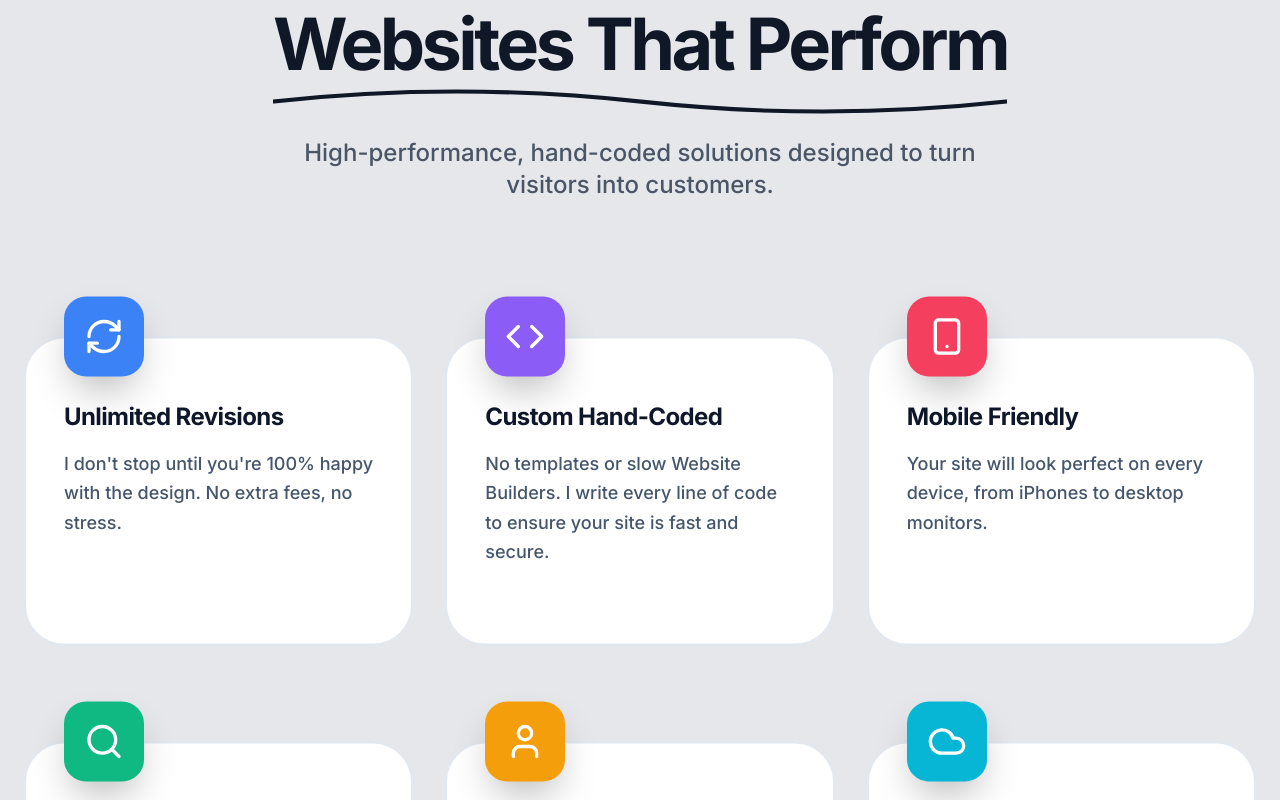
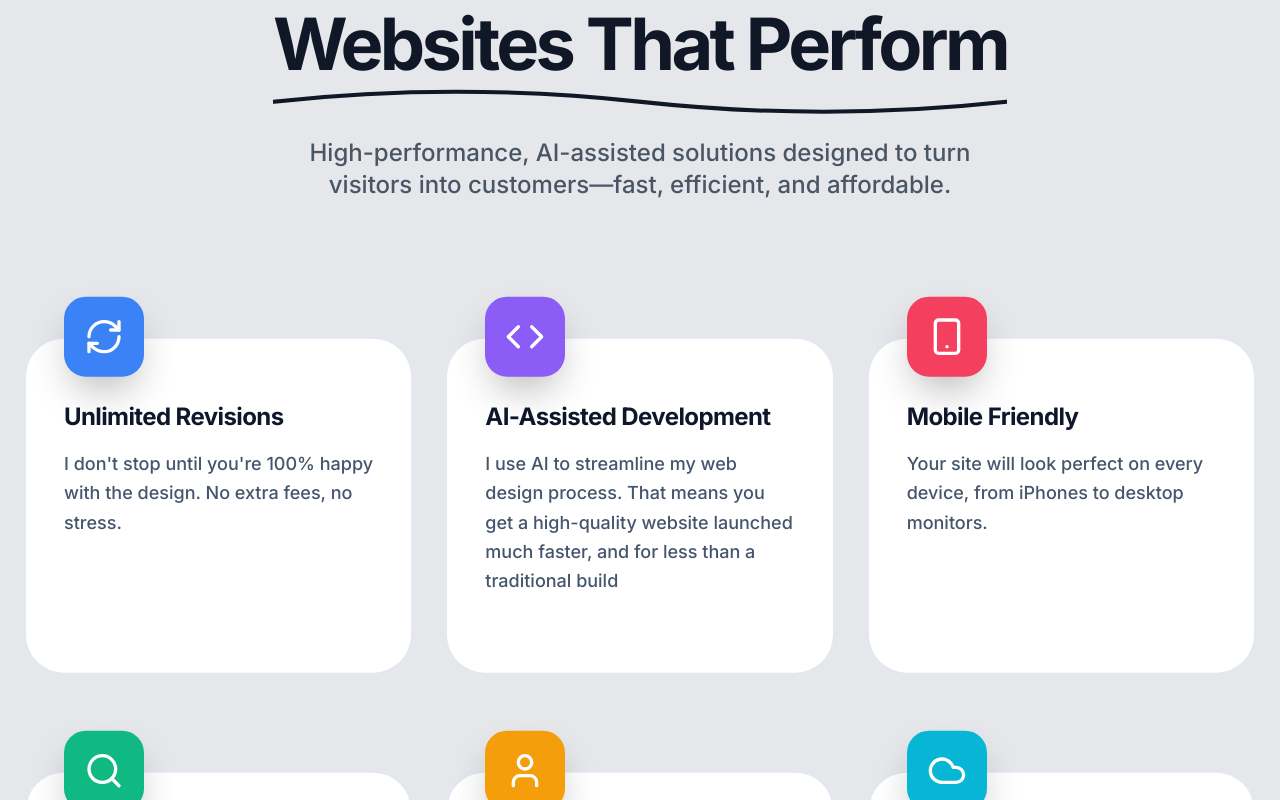
Before and after one commit to justinfei9/FeinWebsites, a React (Vite) app: page /#/ in a window 1280 px wide. Shown: the part 760-1560 px from the top of the page. Built offline with nearby package versions, Linux system fonts and the light colour scheme.

Commit message:
rewriting some words

```diff
--- a/components/Services.tsx
+++ b/components/Services.tsx
@@ -117,7 +117,7 @@ const Services: React.FC = () => {
 
   const features = [
     { icon: <RefreshCw className="w-10 h-10" />, title: "Unlimited Revisions", desc: "I don't stop until you're 100% happy with the design. No extra fees, no stress.", color: "#3b82f6" },
-    { icon: <Code className="w-10 h-10" />, title: "Custom Hand-Coded", desc: "No templates or slow Website Builders. I write every line of code to ensure your site is fast and secure.", color: "#8b5cf6" },
+    { icon: <Code className="w-10 h-10" />, title: "AI-Assisted Development", desc: "I use AI to streamline my web design process. That means you get a high-quality website launched much faster, and for less than a traditional build", color: "#8b5cf6" },
     { icon: <Smartphone className="w-10 h-10" />, title: "Mobile Friendly", desc: "Your site will look perfect on every device, from iPhones to desktop monitors.", color: "#f43f5e" },
     { icon: <Search className="w-10 h-10" />, title: "SEO Ready", desc: "Built with Google's best practices to help your business get found by local customers.", color: "#10b981" },
     { icon: <User className="w-10 h-10" />, title: "Personal Partner", desc: "I'm a solo developer. You work directly with me—not a faceless agency or a support ticket.", color: "#f59e0b" },
@@ -141,7 +141,7 @@ const Services: React.FC = () => {
             transition={{ delay: 0.5, duration: 0.8 }}
             className="mt-12 text-lg md:text-2xl text-gray-600 dark:text-gray-400 font-medium max-w-2xl"
           >
-            High-performance, hand-coded solutions designed to turn visitors into customers.
+            High-performance, AI-assisted solutions designed to turn visitors into customers—fast, efficient, and affordable.
           </motion.p>
         </div>
 
--- a/index.html
+++ b/index.html
@@ -5,7 +5,7 @@
     <meta charset="utf-8" />
     <meta content="width=device-width, initial-scale=1.0" name="viewport" />
     <meta name="description"
-        content="FeinWebsites offers high-performance, hand-coded websites for businesses that actually want to grow." />
+        content="FeinWebsites uses AI-assisted development to build fast, efficient, and affordable websites for businesses that actually want to grow." />
     <title>FeinWebsites</title>
 
     <link rel="preconnect" href="https://fonts.googleapis.com">
```
